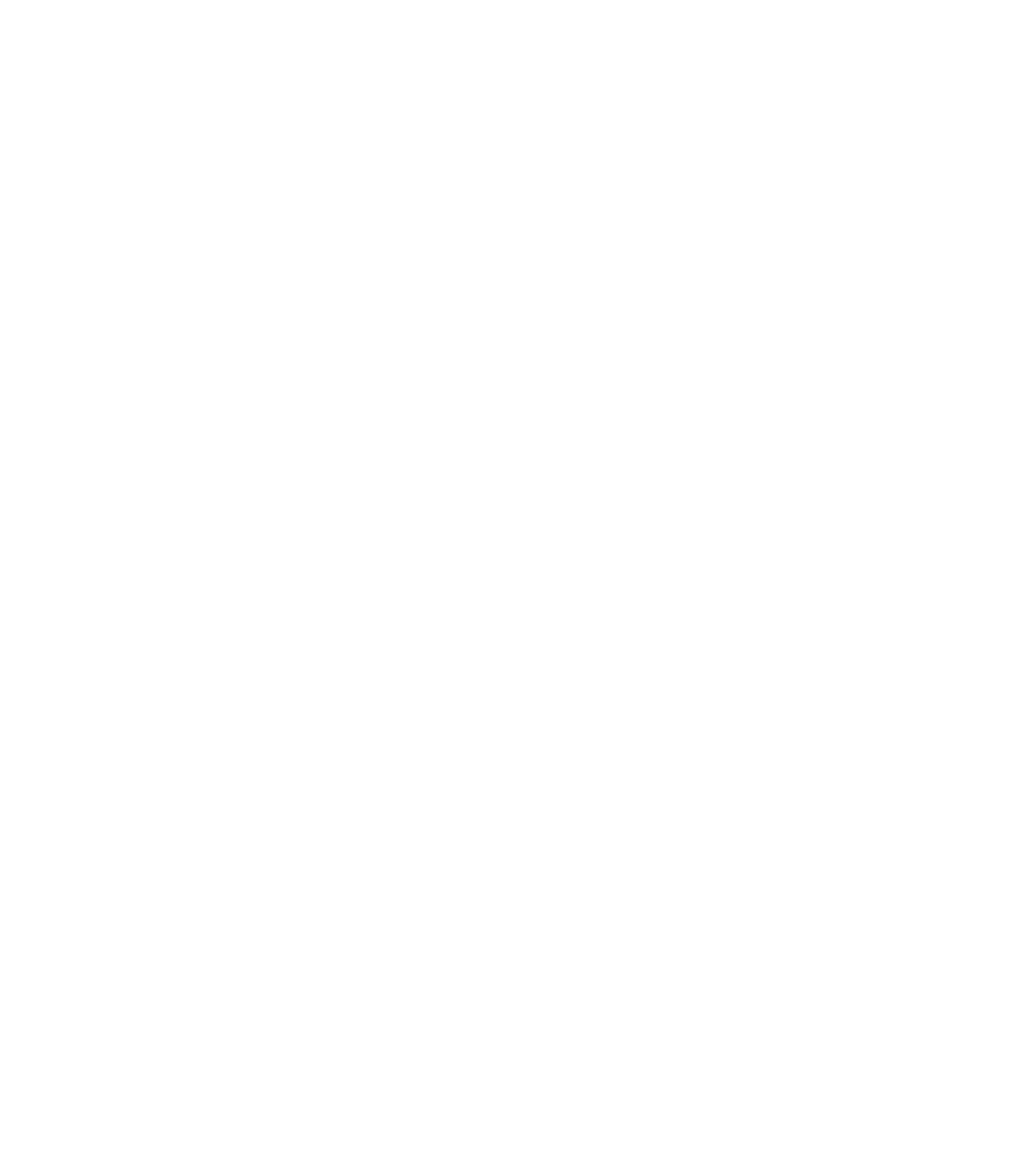
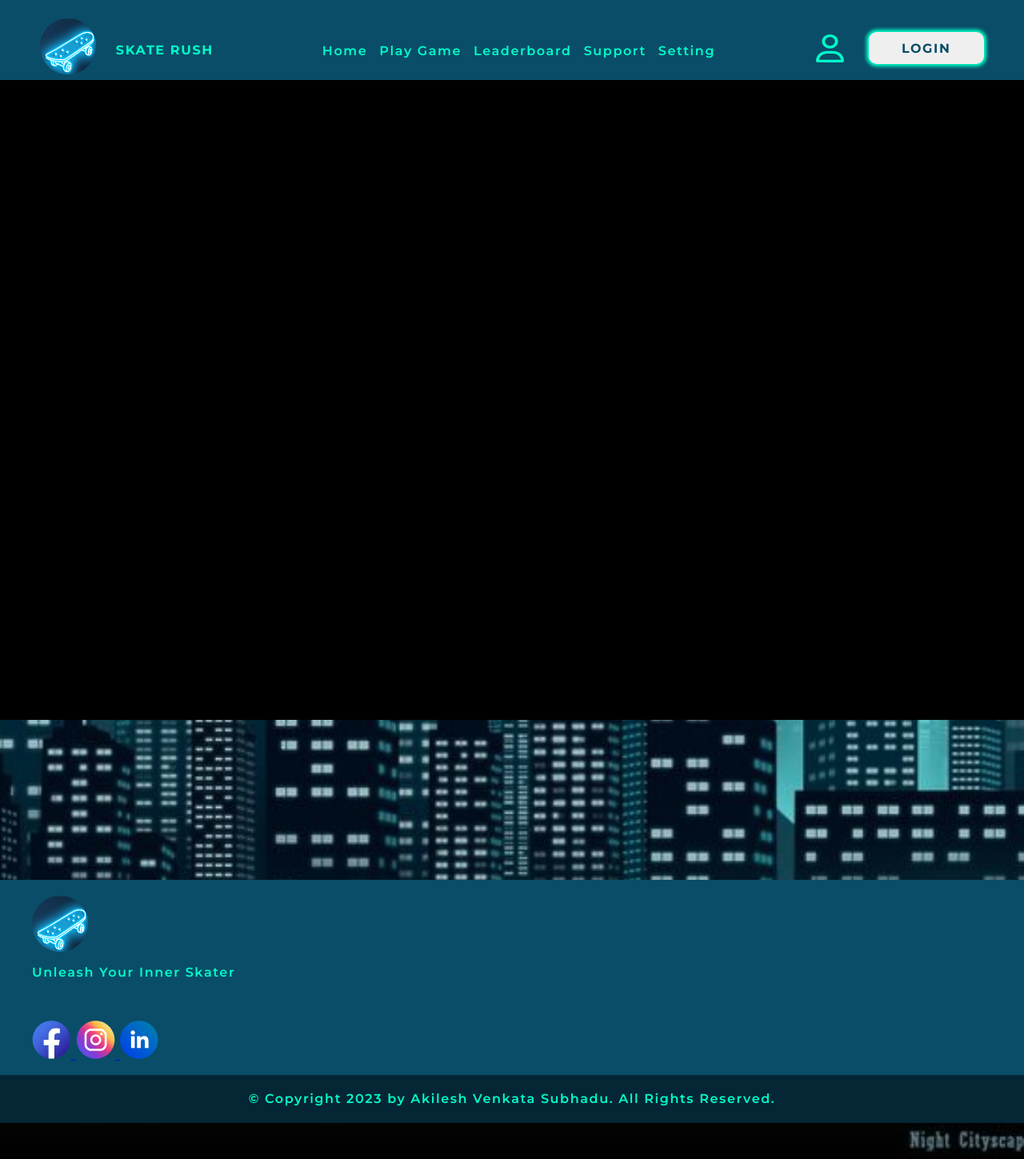
Before and after one commit to Yohan4/skate-rush-game, a plain HTML site: page pages/game.html in a window 1280 px wide. Shown: the whole page at 80% size. Before the commit the page ends 800 px from the top, so only its background shows below. Drawn offline with Linux system fonts and the light colour scheme.

Commit message:
feat: latest update

```diff
--- a/css/style.css
+++ b/css/style.css
@@ -47,7 +47,7 @@ html, body {
     margin: auto;
 }
 
-/* The header background Styles*/
+/* Common header background Styles*/
 
 #nav-menu{
     display: flex;
@@ -213,6 +213,10 @@ button:hover{
 }
 
 
+/* ===BEGIN_home page additional styles=== */
+
+/* hero section styles */
+
 #skateboard-background-section{
     display: grid;
     z-index: 0;
@@ -246,8 +250,6 @@ button:hover{
     text-transform: uppercase;
     grid-area: skate;
     animation: colorChange 1s linear infinite;
-
-
 }
 
 @keyframes colorChange {
@@ -293,6 +295,8 @@ button:hover{
 .learn-more-button{
     grid-area:  subtitle;
 }
+
+/* sub-hero section styles */
 
 #sub-hero-section{
     margin-top: 270px;
@@ -390,6 +394,7 @@ button:hover{
     grid-area: button;
 }
 
+/* ===END_home page styles=== */
 
 /* Common footer styles for all pages */
 footer{
@@ -751,7 +756,8 @@ tr:hover{
     flex-direction: column;
     align-items: center;
     margin-right: 20px;
-    background-color: rgba(8, 131, 149, 0.9);
+    background-color: rgba(8, 131, 149, 0.7);
+    /* background-color: #0A4D68; */
     border-radius: 15px;
 }
 
@@ -795,3 +801,13 @@ tr:hover{
 }
 
 /* ===END_support.html styles=== */
+
+/* ===BEGIN_game.html styles=== */
+
+.game{
+    width: 100%;
+    height: 100vh;
+    background: rgba(0, 0, 0, 1);
+}
+
+/* ===END_game.html styles=== */
--- a/index.html
+++ b/index.html
@@ -5,10 +5,13 @@
     <meta name="viewport" content="width=device-width, initial-scale=1.0">
     <title>Skate rush game</title>
     <link rel="stylesheet" type="text/css" href="css/style.css">
-    <script src="index.js"></script>
+    <script src="./js/button.js"></script>
 </head>
 
+<!--background container -->
 <body id="background">
+
+    <!-- header container for navigation bar -->
     <header id="nav-menu">
         <div class="logo">
             <a href="/">
@@ -30,6 +33,7 @@
         </div>
     </header>
 
+    <!-- Hero section -->
     <div id="skateboard-background-section">
         <h1 >SKATE YOUR ADVENTURE</h1>
         <p>Get Ready to Shred the Streets and Skate Your Way to Adventure!</p>
@@ -37,7 +41,9 @@
     </div>
 
     <div class="wrapper">
+        <!-- sub-Hero section -->
         <section id="sub-hero-section">
+            <!-- skate-rush-description container -->
             <div class="skate-rush-description">
                 <img src="assets/images/Skate rush.jpg" alt="Skate Rush"  "/>
                 <div class="description-container">
@@ -50,6 +56,7 @@
                 </div>
             </div>
 
+            <!-- D'ont know how to play container -->
             <div class="skate-rush-explore">
                 <img src="assets/images/skate_description.jpg" alt="How to play " />
                 <div class="explore-container">
@@ -62,11 +69,9 @@
                 </div>
             </div>
         </section>
-
-
     </div>
 
-
+    <!-- footer section -->
     <footer>
         <div id="footer-left">
             <div class="footer-logo">
@@ -87,16 +92,11 @@
                     <img src="assets/images/linkedin_logo.svg" alt="linkedin"/>
                 </a>
             </div>
-
-
         </div>
-
-
         <div class="bottom">
             <p>
                 © Copyright 2023 by Akilesh Venkata Subhadu. All Rights Reserved.
             </p>
-
         </div>
     </footer>
 
--- /dev/null
+++ b/js/button.js
@@ -0,0 +1,3 @@
+function redirectToLogin() {
+    window.location.href = '/pages/login.html';
+}
--- a/index.js
+++ b/js/register.js
@@ -1,6 +1,3 @@
-function redirectToLogin() {
-    window.location.href = '/pages/login.html';
-}
 
 const placeholder = () => {
     const dob = document.getElementById('dob')
--- a/pages/game.html
+++ b/pages/game.html
@@ -0,0 +1,70 @@
+<!DOCTYPE html>
+<html lang="en">
+<head>
+    <meta charset="UTF-8">
+    <meta name="viewport" content="width=device-width, initial-scale=1.0">
+    <title>Skate rush game</title>
+    <link rel="stylesheet" type="text/css" href="../css/style.css">
+    <script src="../js/button.js"></script>
+</head>
+
+<!-- background container -->
+<body id="background">
+    <!-- header container for navigation bar -->
+    <header id="nav-menu">
+        <div class="logo">
+            <a href="/">
+                <img src="../assets/images/logo.png" alt="Skate Rush logo"/>
+            </a>
+            <div class="logo-name">SKATE RUSH</div>
+        </div>
+
+        <ul class="navbar-list">
+            <li><a href="../index.html">Home</a></li>
+            <li><a href="game.html">Play Game</a></li>
+            <li><a href="leaderboard.html">Leaderboard</a></li>
+            <li><a href="support.html">Support</a></li>
+            <li><a href="setting.html">Setting</a></li>
+        </ul>
+        <div id="header-right">
+            <div class="username-logo"></div>
+            <button class="login" onclick="redirectToLogin()">LOGIN</button>
+        </div>
+    </header>
+
+    <!-- game section -->
+    <div class="game">
+    </div>
+
+    <!-- footer section -->
+    <footer>
+        <div id="footer-left">
+            <div class="footer-logo">
+                <img src="../assets/images/logo.png" alt="Skate Rush"/>
+                <p>unleash your inner skater</p>
+            </div>
+
+            <div class="icons-buttons">
+                <a href="https://www.facebook.com/akilesh.subhadu" target="_blank" rel="noopener noreferrer">
+                    <img src="../assets/images/facebook_logo.svg" alt="facebook"/>
+                </a>
+
+                <a href="https://www.instagram.com/_yohan4/" target="_blank" rel="noopener noreferrer">
+                    <img src="../assets/images/Instagram_logo.svg" alt="instagram"/>
+                </a>
+
+                <a href="https://www.linkedin.com/in/akilesh-subhadu-058241235/?trk=people-guest_people_search-card&originalSubdomain=mu" target="_blank" rel="noopener noreferrer">
+                    <img src="../assets/images/linkedin_logo.svg" alt="linkedin"/>
+                </a>
+            </div>
+
+        </div>
+        <div class="bottom">
+            <p>
+                © Copyright 2023 by Akilesh Venkata Subhadu. All Rights Reserved.
+            </p>
+        </div>
+    </footer>
+
+</body>
+</html>
```
Also changed, not shown: pages/leaderboard.html (+5 -5 lines), pages/login.html (+6 -4 lines), pages/register.html (+8 -4 lines), pages/setting.html (+8 -4 lines), pages/support.html (+6 -5 lines), assets/images/change-password.svg (added).
